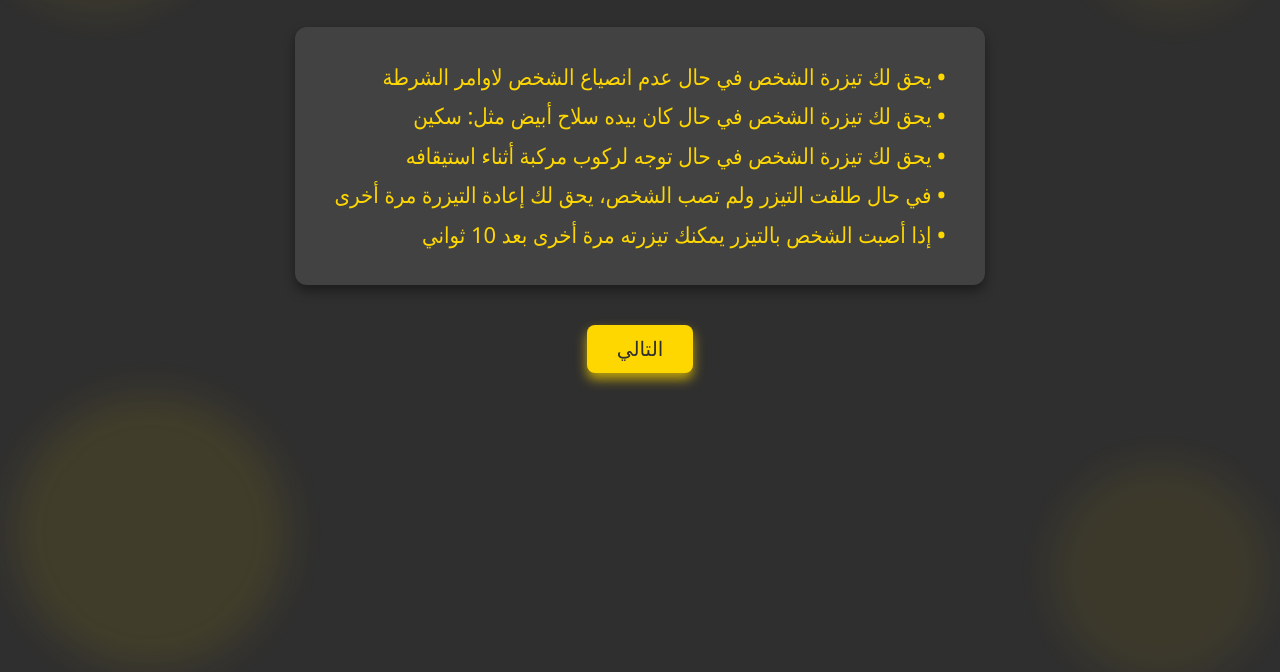
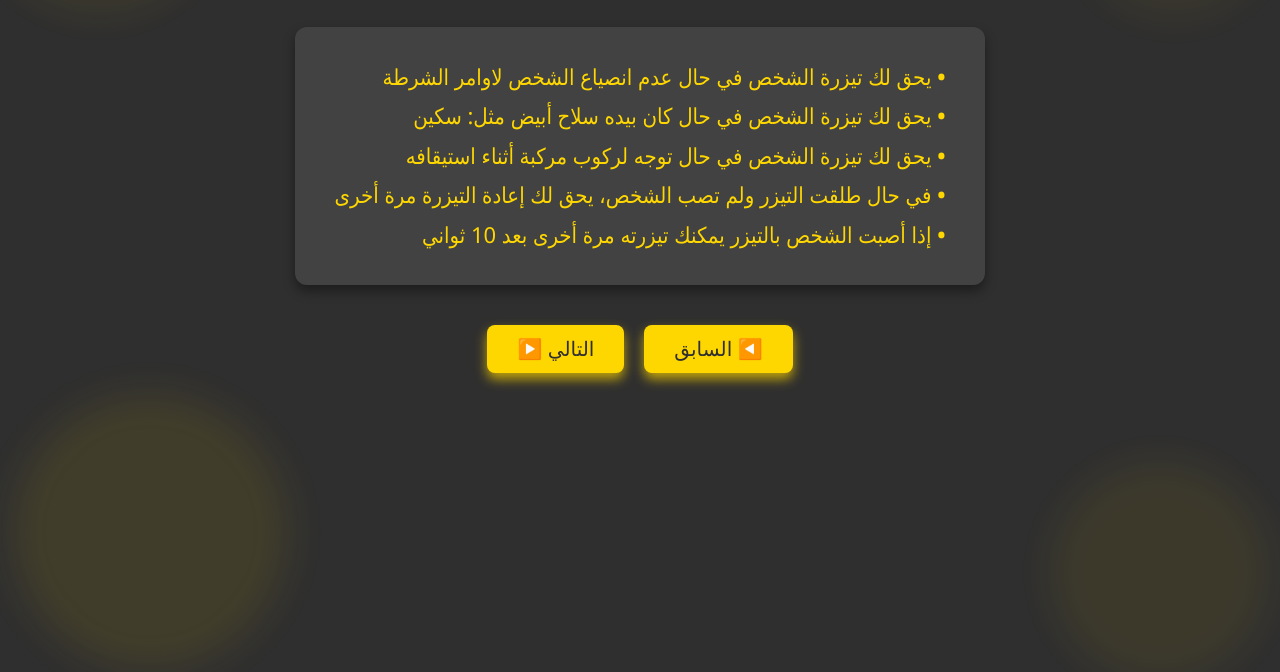
Before and after one commit to illegaltown1/police-rule, a plain HTML site: page tez.html in a window 1280 px wide. Shown: the part 208-880 px from the top of the page. Drawn offline with Linux system fonts and the light colour scheme.

Commit message:
Update tez.html

```diff
--- a/tez.html
+++ b/tez.html
@@ -1,3 +1,4 @@
+<!-- النسخة النهائية من قوانين التيزر بعد إضافة زر السابق -->
 <!DOCTYPE html>
 <html lang="ar">
 <head>
@@ -19,10 +20,12 @@
       flex-direction: column;
       align-items: center;
     }
+
     @keyframes fadeIn {
       from { opacity: 0; transform: translateY(20px); }
       to { opacity: 1; transform: translateY(0); }
     }
+
     h1 {
       text-align: center;
       font-size: 36px;
@@ -31,6 +34,7 @@
       text-shadow: 0 0 8px #ffd700cc;
       animation: fadeIn 2s ease-in;
     }
+
     p {
       font-size: 22px;
       line-height: 1.8;
@@ -39,6 +43,7 @@
       max-width: 900px;
       animation: fadeIn 2.2s ease-in;
     }
+
     ul {
       list-style-type: none;
       background: #424242;
@@ -51,14 +56,22 @@
       line-height: 1.8;
       animation: fadeIn 2.5s ease-in;
     }
+
     ul li::before {
       content: "• ";
       color: #ffd700;
       font-weight: bold;
     }
+
+    .nav-buttons {
+      display: flex;
+      justify-content: center;
+      gap: 20px;
+      margin-bottom: 40px;
+      z-index: 1;
+    }
+
     .nav-button {
-      display: block;
-      margin: 0 auto 40px;
       padding: 12px 30px;
       font-size: 20px;
       background-color: #ffd700;
@@ -69,6 +82,7 @@
       transition: background-color 0.3s ease, transform 0.2s ease;
       box-shadow: 0 6px 12px #e6c200cc;
     }
+
     .nav-button:hover {
       background-color: #e6c200;
       transform: scale(1.05);
@@ -86,6 +100,7 @@
       filter: blur(15px);
       z-index: 0;
     }
+
     .glow-circle.top-left {
       width: 180px;
       height: 180px;
@@ -93,6 +108,7 @@
       left: 10px;
       animation-delay: 0s;
     }
+
     .glow-circle.top-right {
       width: 150px;
       height: 150px;
@@ -100,6 +116,7 @@
       right: 30px;
       animation-delay: 1.5s;
     }
+
     .glow-circle.bottom-left {
       width: 200px;
       height: 200px;
@@ -107,6 +124,7 @@
       left: 50px;
       animation-delay: 3s;
     }
+
     .glow-circle.bottom-right {
       width: 160px;
       height: 160px;
@@ -146,7 +164,10 @@
     <li>إذا أصبت الشخص بالتيزر يمكنك تيزرته مرة أخرى بعد 10 ثواني</li>
   </ul>
 
-  <button class="nav-button" onclick="location.href='nogood.html'">التالي</button>
+  <div class="nav-buttons">
+    <button class="nav-button" onclick="history.back()">◀️ السابق</button>
+    <button class="nav-button" onclick="location.href='nogood.html'">التالي ▶️</button>
+  </div>
 
 </body>
 </html>
```
